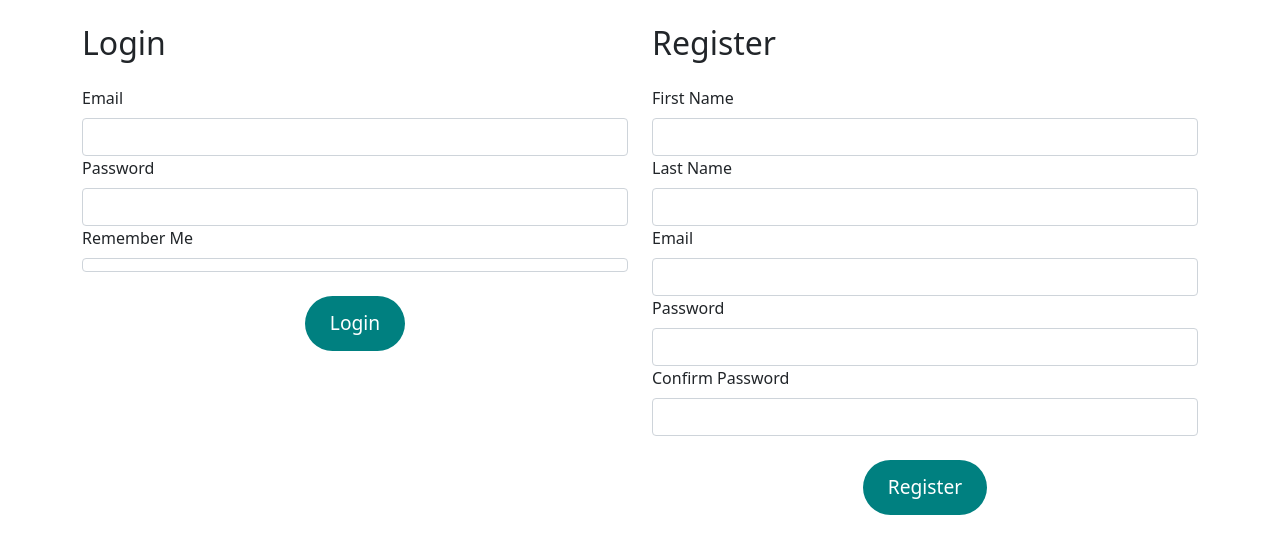
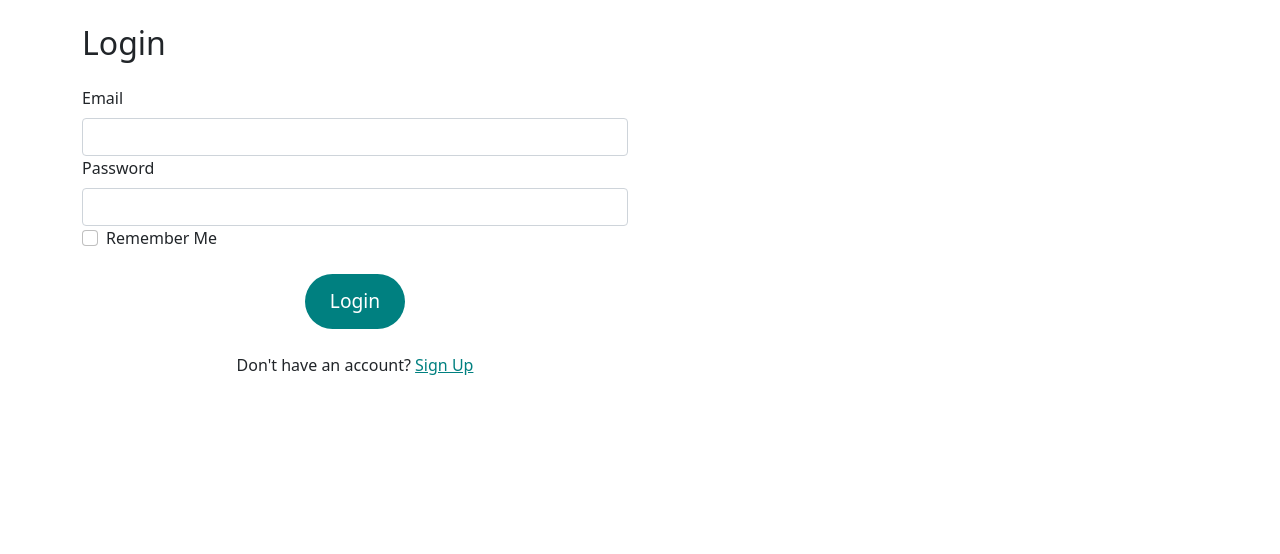
Before and after one commit to ylevanon/OptiRunRender, a Flask app: page / in a window 1280 px wide. Shown: the part 56-610 px from the top of the page. Run offline with Flask 3, Linux system fonts and the light colour scheme.

Commit message:
seperate login and register

```diff
--- a/project/templates/login.html
+++ b/project/templates/login.html
@@ -1,23 +1,31 @@
 {% extends 'base.html' %}
-{% block title %}Login{% endblock %}
+{% block title %}Login/Register - Opti-Run{% endblock %}
 
 {% block content %}
 <div class="container">
-    <div class="row justify-content-center">
+    <div class="row">
         <div class="col-md-6">
-            <h2 class="text-center my-4">Login to Your Account</h2>
+            <h2 class="my-4">Login</h2>
             <form method="post">
-                {{ form.hidden_tag() }}
+                {{ login_form.hidden_tag() }}
                 <div class="form-group">
-                    {{ form.email.label(class="form-label") }}
-                    {{ form.email(class="form-control") }}
+                    {{ login_form.email.label(class="form-label") }}
+                    {{ login_form.email(class="form-control") }}
                 </div>
                 <div class="form-group">
-                    {{ form.password.label(class="form-label") }}
-                    {{ form.password(class="form-control") }}
+                    {{ login_form.password.label(class="form-label") }}
+                    {{ login_form.password(class="form-control") }}
+                </div>
+                <div class="form-check mb-3">
+                    {{ login_form.remember_me(class="form-check-input") }}
+                    {{ login_form.remember_me.label(class="form-check-label") }}
                 </div>
                 <div class="text-center mt-4">
-                    {{ form.submit(class="btn btn-teal rounded-pill custom-larger-pill") }}
+                    <button type="submit" name="login-submit"
+                        class="btn btn-teal rounded-pill custom-larger-pill">Login</button>
+                </div>
+                <div class="text-center mt-4">
+                    <p>Don't have an account? <a href="{{ url_for('main.register') }}" class="text-teal">Sign Up</a></p>
                 </div>
             </form>
         </div>
--- a/project/templates/login_register.html
+++ /dev/null
@@ -1,61 +0,0 @@
-{% extends 'base.html' %}
-{% block title %}Login/Register - Opti-Run{% endblock %}
-
-{% block content %}
-<div class="container">
-    <div class="row">
-        <div class="col-md-6">
-            <h2 class="my-4">Login</h2>
-            <form method="post">
-                {{ login_form.hidden_tag() }}
-                <div class="form-group">
-                    {{ login_form.email.label(class="form-label") }}
-                    {{ login_form.email(class="form-control") }}
-                </div>
-                <div class="form-group">
-                    {{ login_form.password.label(class="form-label") }}
-                    {{ login_form.password(class="form-control") }}
-                </div>
-                <div class="form-group">
-                    {{ login_form.remember_me.label(class="form-label") }}
-                    {{ login_form.remember_me(class="form-control") }}
-                </div>
-                <div class="text-center mt-4">
-                    <button type="submit" name="login-submit"
-                        class="btn btn-teal rounded-pill custom-larger-pill">Login</button>
-                </div>
-            </form>
-        </div>
-        <div class="col-md-6">
-            <h2 class="my-4">Register</h2>
-            <form method="post">
-                {{ register_form.hidden_tag() }}
-                <div class="form-group">
-                    {{ register_form.first_name.label(class="form-label") }}
-                    {{ register_form.first_name(class="form-control") }}
-                </div>
-                <div class="form-group">
-                    {{ register_form.last_name.label(class="form-label") }}
-                    {{ register_form.last_name(class="form-control") }}
-                </div>
-                <div class="form-group">
-                    {{ register_form.email.label(class="form-label") }}
-                    {{ register_form.email(class="form-control") }}
-                </div>
-                <div class="form-group">
-                    {{ register_form.password.label(class="form-label") }}
-                    {{ register_form.password(class="form-control") }}
-                </div>
-                <div class="form-group">
-                    {{ register_form.password2.label(class="form-label") }}
-                    {{ register_form.password2(class="form-control") }}
-                </div>
-                <div class="text-center mt-4">
-                    <button type="submit" name="register-submit"
-                        class="btn btn-teal rounded-pill custom-larger-pill">Register</button>
-                </div>
-            </form>
-        </div>
-    </div>
-</div>
-{% endblock %}
--- a/project/views.py
+++ b/project/views.py
@@ -26,7 +26,6 @@ def index():
         return redirect(url_for("main.landing"))
 
     login_form = LoginForm(prefix="login")
-    register_form = RegistrationForm(prefix="register")
     print("Request form contents:")
     print(request.form)
     if "login-submit" in request.form and login_form.validate_on_submit():
@@ -45,6 +44,17 @@ def index():
         elif "login-submit" in request.form:
             flash("Invalid email or password")
 
+    return render_template("login.html", login_form=login_form)
+
+
+@main.route("/register", methods=["GET", "POST"])
+def register():
+    if current_user.is_authenticated:
+        return redirect(url_for("main.landing"))
+
+    register_form = RegistrationForm(prefix="register")
+    print("Request form contents:")
+    print(request.form)
     if "register-submit" in request.form and register_form.validate_on_submit():
         print("creating a user!")
         user = User(
@@ -60,9 +70,7 @@ def index():
         flash("Congratulations, you are now a registered user!")
         return redirect(url_for("main.landing"))
 
-    return render_template(
-        "login_register.html", login_form=login_form, register_form=register_form
-    )
+    return render_template("register.html", register_form=register_form)
 
 
 @main.route("/logout")
```
Also changed, not shown: project/templates/register.html (+19 -15 lines).
